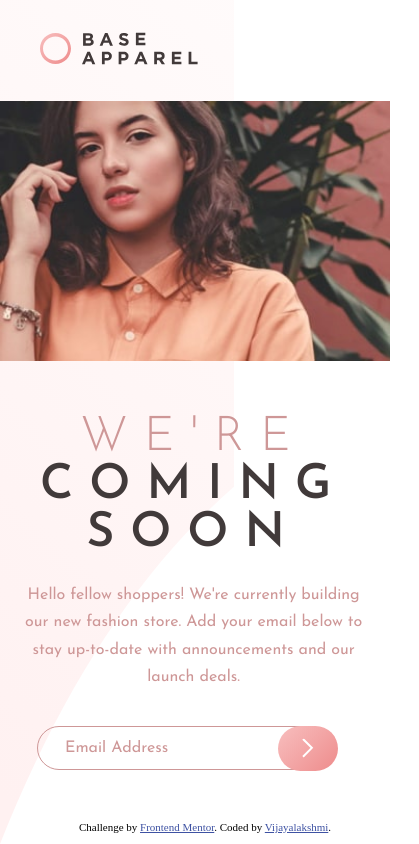
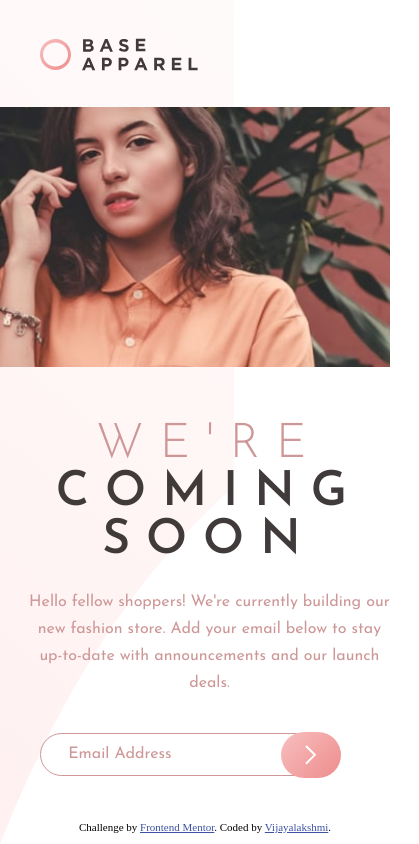
Before and after one commit to VijayalakshmiGanesh/base-apparel-coming-soon-master, a plain HTML site: page index.html in a window 390 px wide. Shown: the whole page, 419 px wide, since content can reach past the window. Drawn offline with Linux system fonts and the light colour scheme.

Commit message:
adjusted padding in mobile view

```diff
--- a/style1.css
+++ b/style1.css
@@ -177,14 +177,14 @@ input {
     }
 
     .contents .logo {
-        margin: 1rem 1.5rem;
+        margin: 1.4rem 1.5rem 1rem;
         padding: 1rem;
     }
 
     h1,
     h1 span {
         margin: 1.2rem 1.5rem 1rem;
-        padding: 1rem 1rem 0.5rem;
+        padding: 1rem 1.5rem 0.5rem;
         text-align: center;
     }
 
@@ -206,7 +206,7 @@ input {
     input[type="text"] {
         width: 12.5rem;
         padding: 0.8rem 3.5rem 0.8rem 1.7rem;
-        margin: 1.2rem 0rem 1rem 2.3rem;
+        margin: 1.2rem 0rem 1rem 2.5rem;
 
     }
 
```
